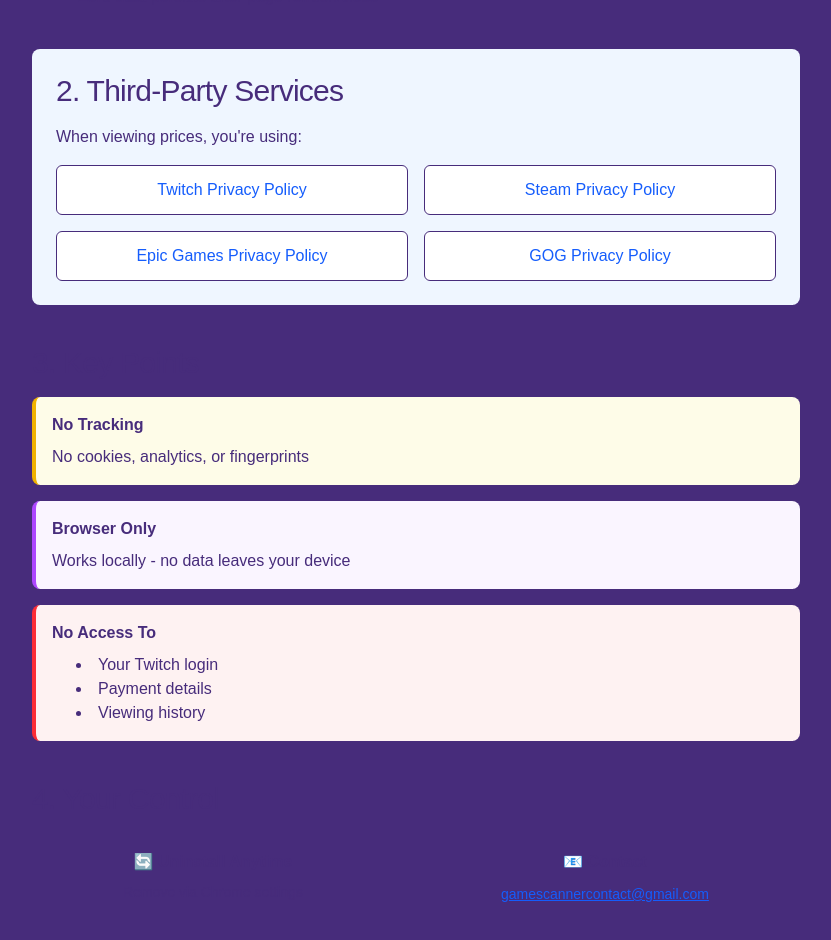
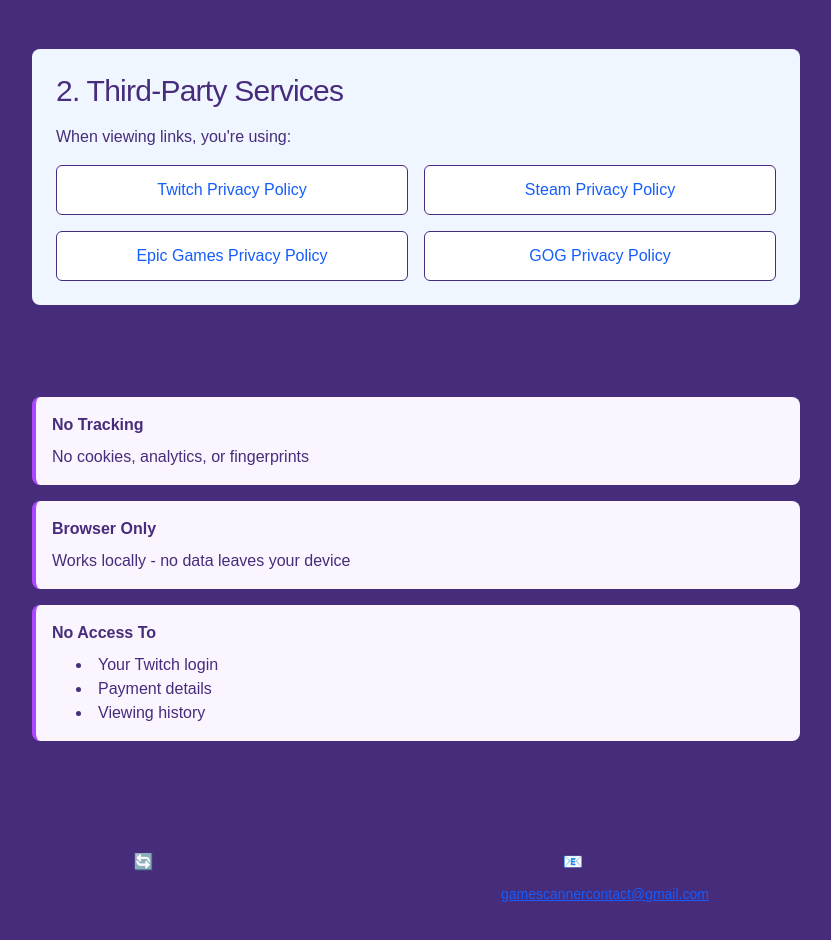
Before and after one commit to ethhix/GameScanner-Website, a Next.js app: page /privacy in a window 1280 px wide. Shown: the part 740-1680 px from the top of the page, without its empty margins (224-1055 px from the left). Built offline with nearby package versions, Linux system fonts and the light colour scheme; a web font is replaced by a local one.

Commit message:
Changed styling for the privacy page, added some more purple accents

```diff
--- a/app/privacy/page.js
+++ b/app/privacy/page.js
@@ -42,7 +42,7 @@
               <h2 className="jersey-20-regular text-3xl font-semibold tracking-tight mb-4">
                 2. Third-Party Services
               </h2>
-              <p className="mb-4">When viewing prices, you're using:</p>
+              <p className="mb-4">When viewing links, you're using:</p>
               <div className="grid grid-cols-1 md:grid-cols-2 gap-4">
                 {[
                   ["Twitch", "https://www.twitch.tv/p/legal/privacy-policy/"],
@@ -76,19 +76,19 @@
                 3. Key Points
               </h2>
               <div className="space-y-4">
-                <div className="p-4 rounded-lg border-l-4 border-yellow-500 bg-yellow-50 dark:bg-yellow-900/20">
+                <div className="p-4 rounded-lg border-l-4 border-purple-500 bg-purple-50 dark:bg-purple-900/50">
                   <h3 className="font-semibold mb-2">No Tracking</h3>
                   <p className="mb-0">No cookies, analytics, or fingerprints</p>
                 </div>
 
-                <div className="p-4 rounded-lg border-l-4 border-purple-500 bg-purple-50 dark:bg-purple-900/20">
+                <div className="p-4 rounded-lg border-l-4 border-purple-500 bg-purple-50 dark:bg-purple-900/50">
                   <h3 className="font-semibold mb-2">Browser Only</h3>
                   <p className="mb-0">
                     Works locally - no data leaves your device
                   </p>
                 </div>
 
-                <div className="p-4 rounded-lg border-l-4 border-red-500 bg-red-50 dark:bg-red-900/20">
+                <div className="p-4 rounded-lg border-l-4 border-purple-500 bg-purple-50 dark:bg-purple-900/50">
                   <h3 className="font-semibold mb-2">No Access To</h3>
                   <ul className="list-disc pl-6 mb-0">
                     <li>Your Twitch login</li>
@@ -104,11 +104,12 @@
                 4. Your Control
               </h2>
               <div className="flex flex-col gap-4 md:flex-row md:justify-around">
-                <div className="text-center p-4 rounded-lg border">
+                <div className="text-center p-4 rounded-lg border transition-colors duration-300 ease-in-out hover:bg-purple-900/50">
                   <p className="font-semibold mb-2">🔄 Uninstall Anytime</p>
                   <p className="text-sm mb-0">Remove via Chrome settings</p>
                 </div>
-                <div className="text-center p-4 rounded-lg border">
+                <div className="text-center p-4 rounded-lg border transition-colors duration-300 ease-in-out hover:bg-purple-900/50">
+                  {" "}
                   <p className="font-semibold mb-2">📧 Contact</p>
                   <Link
                     href="mailto:gamescannercontact@gmail.com"
```
